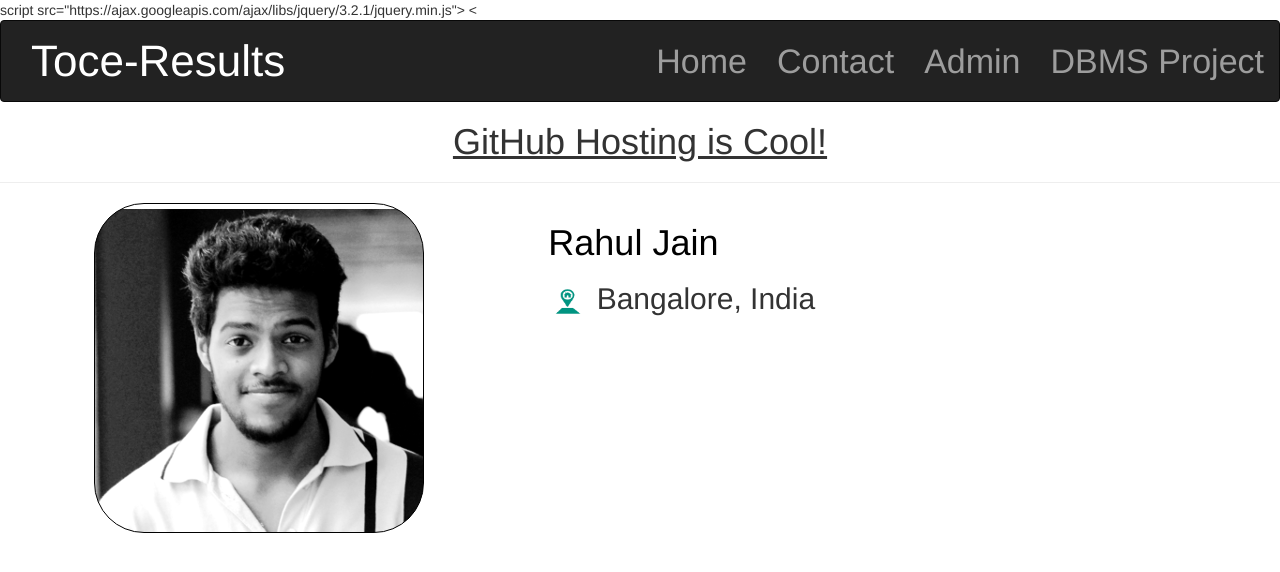
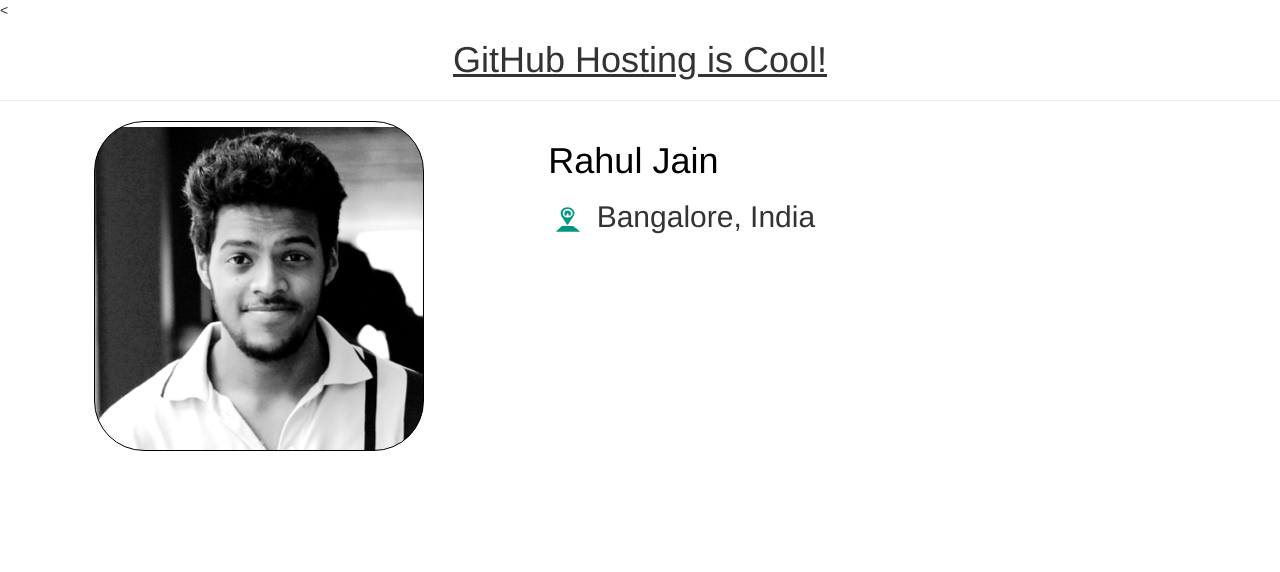
Before and after one commit to rahuljain5/rahuljain5, a plain HTML site: page index.html in a window 1280 px wide. Drawn offline with nearby package versions, Linux system fonts and the light colour scheme.

Commit message:
Update index.html

```diff
--- a/index.html
+++ b/index.html
@@ -3,27 +3,9 @@
 <title>Rahul Jain</title>
 <meta name="viewport" content="width=device-width,initial-scale=1">
 <link rel="stylesheet" href="bootstrap.min.css"></link>
-script src="https://ajax.googleapis.com/ajax/libs/jquery/3.2.1/jquery.min.js"></script>
+<script src="https://ajax.googleapis.com/ajax/libs/jquery/3.2.1/jquery.min.js"></script>
 <script src="https://maxcdn.bootstrapcdn.com/bootstrap/3.3.7/js/bootstrap.min.js"></script>
 <<body>
-<nav class="navbar navbar-inverse">
-	<div class="navbar-header">
-<button type="button" class="navbar-toggle" data-toggle="collapse" data-target="#myNavbar">
-<span class="icon-bar"></span>
-<span class="icon-bar"></span>
-<span class="icon-bar"></span>
-</button>
-<a href="index.html"><h1 id="head1" class="navbar-brand navbar-text" style="color:white; font-size:44px;">Toce-Results</h1></a>
-	</div>
-	 <div class="collapse navbar-collapse" id="myNavbar">
-<ul class="nav navbar-nav navbar-right navbar-text" style="color:white; font-size:34px;" >
-      <li><a href="http://www.toce-results.cf">Home</a></li>
-      <li><a href="http://www.toce-results.cf/contact.html">Contact</a></li>
-      <li><a href="http://www.toce-results.cf/adminpage.html">Admin</a></li>
-	  <li><a href="http://www.toce-results.cf/dbms/">DBMS Project</a></li>
-    </ul>
-	</div>
-</nav>
 <h1 style="text-align:center;"><u>GitHub Hosting is Cool!</u></h1>
 <hr/>
 <div class="row">
```
